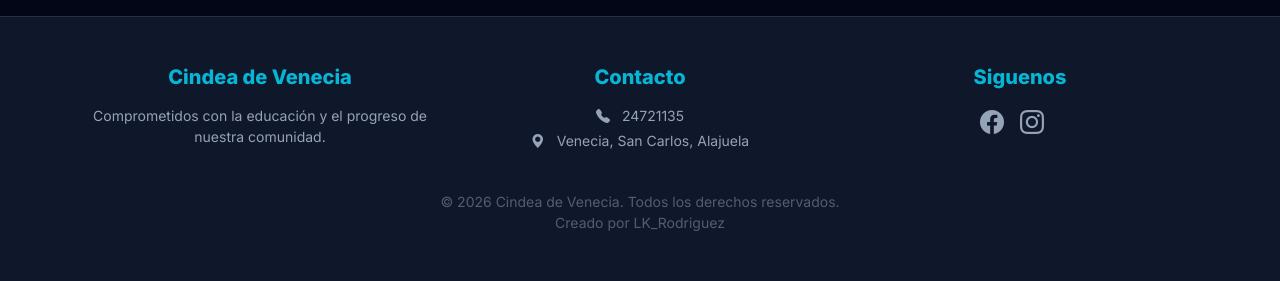
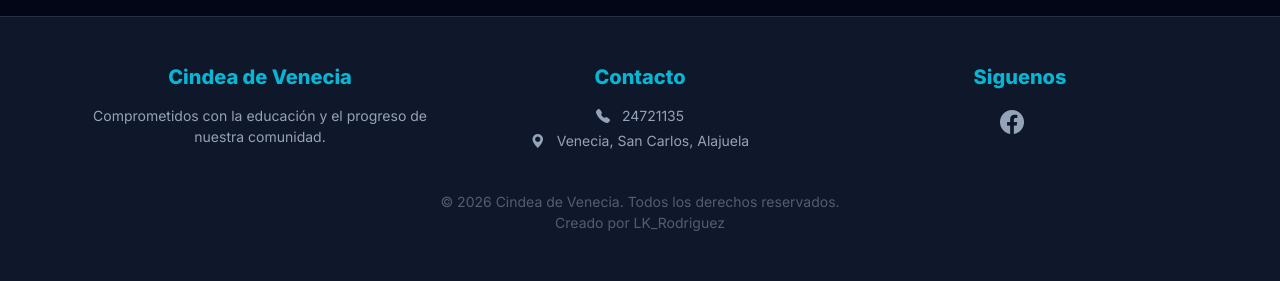
Before and after one commit to LUISKA777/Wep-Cindea, a Flask app: page /admin in a window 1280 px wide. Shown: the part 615-896 px from the top of the page. Run offline with Flask 3, Linux system fonts and the light colour scheme; the visitor is signed in with stand-in values (Sample User, id 1); data that the repository does not hold is empty.

Commit message:
Facebook

```diff
--- a/templates/base.html
+++ b/templates/base.html
@@ -79,8 +79,7 @@
                 <div class="col-md-4">
                     <h5 class="text-primary fw-bold mb-3">Siguenos</h5>
                     <div class="d-flex justify-content-center gap-3">
-                        <a href="#" class="text-muted fs-4"><i class="bi bi-facebook"></i></a>
-                        <a href="#" class="text-muted fs-4"><i class="bi bi-instagram"></i></a>
+                        <a href="https://www.facebook.com/profile.php?id=100006788898976" target="_blank" class="text-muted fs-4"><i class="bi bi-facebook"></i></a>
                         <a href="#" class="text-muted fs-4"><i class="bi bi-twitter-x"></i></a>
                     </div>
                 </div>
```
